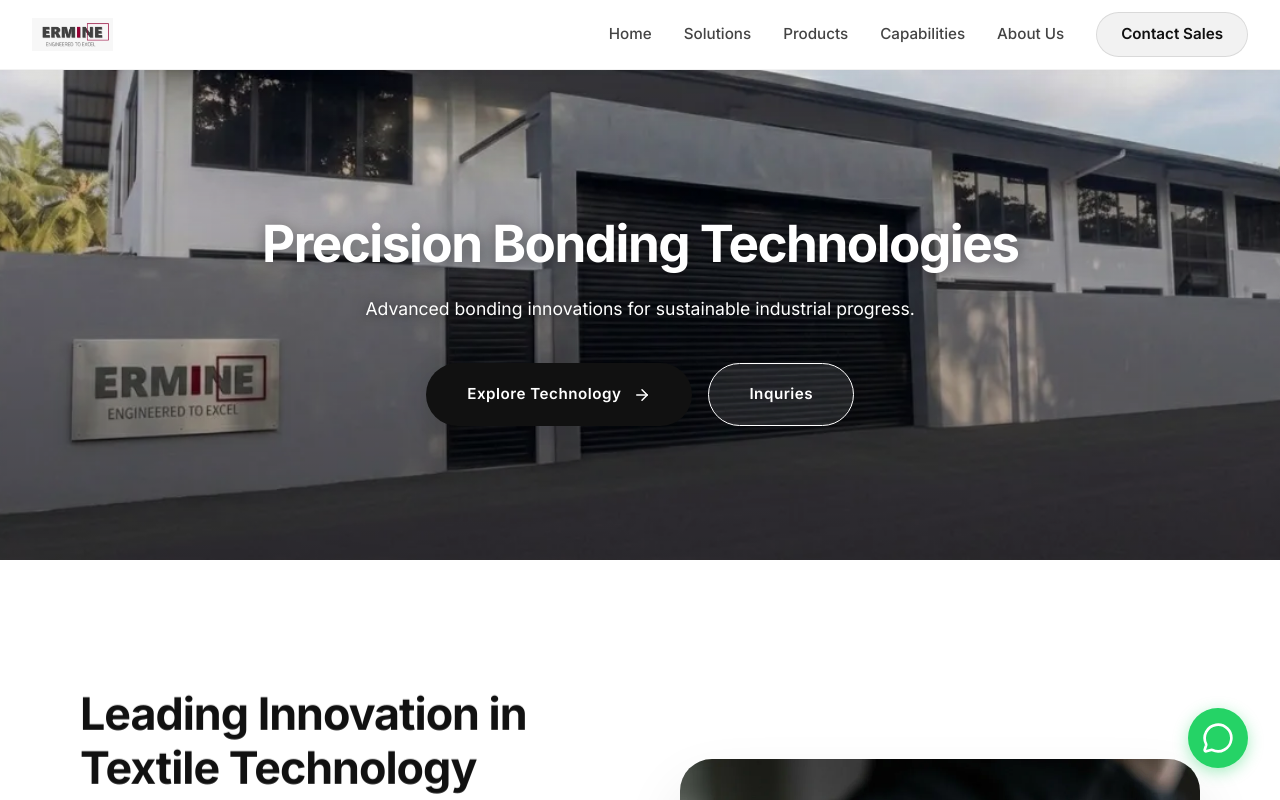
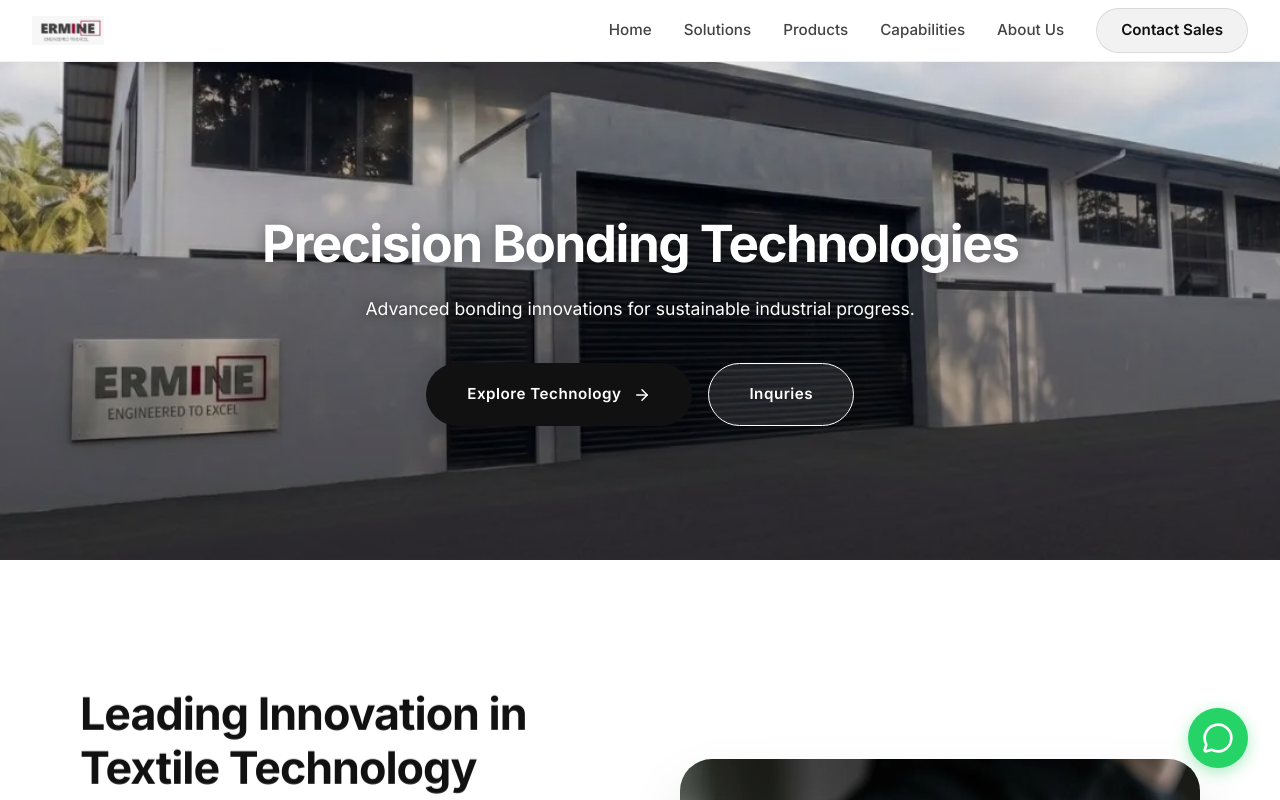
Before and after one commit to AMGRPrabhatha/ermine, a React (Vite) app: page / in a window 1280 px wide. Shown: the top 800 px of the page. Built offline with nearby package versions, Linux system fonts and the light colour scheme; a web font is replaced by a local one.

Commit message:
Style: Decrease navbar height and scale down brand logo proportionally

```diff
--- a/src/components/Navbar.css
+++ b/src/components/Navbar.css
@@ -1,5 +1,5 @@
 .navbar {
-  height: 70px;
+  height: 62px;
   display: flex;
   justify-content: center;
   align-items: center;
@@ -15,7 +15,7 @@
 }
 
 .navbar.scrolled {
-  height: 60px;
+  height: 52px;
   box-shadow: 0 4px 20px rgba(0, 0, 0, 0.08);
 }
 
@@ -41,14 +41,14 @@
 }
 
 .logo-img {
-  height: 34px;
+  height: 30px;
   width: auto;
   object-fit: contain;
   transition: height 0.4s ease;
 }
 
 .navbar.scrolled .logo-img {
-  height: 28px;
+  height: 25px;
 }
 
 .nav-menu {
```
